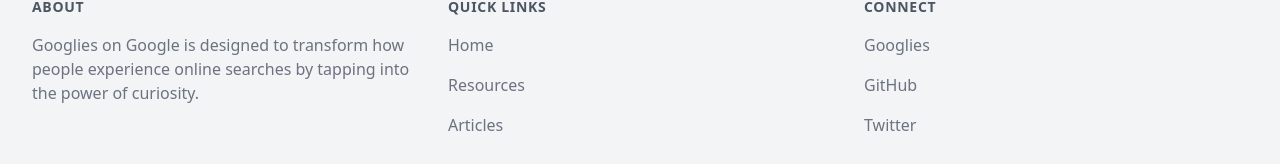
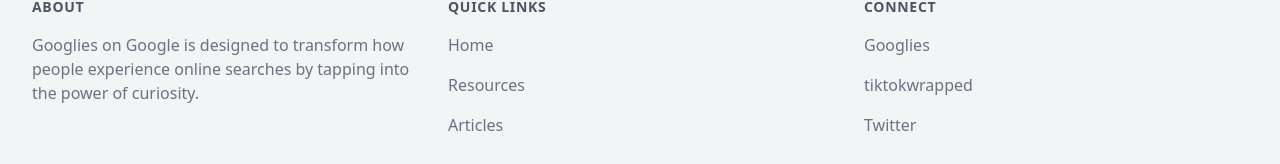
Before and after one commit to abel-yelin/googlies, a Next.js app: page / in a window 1280 px wide. Shown: the part 2349-2513 px from the top of the page. Built offline with nearby package versions, Linux system fonts and the light colour scheme; no server answers.

Commit message:
Update Footer.js

```diff
--- a/src/components/Footer.js
+++ b/src/components/Footer.js
@@ -41,8 +41,8 @@
                 </a>
               </li>
               <li>
-                <a href="https://github.com/abel-yelin/googlies" target="_blank" className="text-base text-gray-500 hover:text-gray-900">
-                  GitHub
+                <a href="https://www.tiktokwrapped.app/" target="_blank" className="text-base text-gray-500 hover:text-gray-900">
+                  tiktokwrapped
                 </a>
               </li>
               <li>
```
